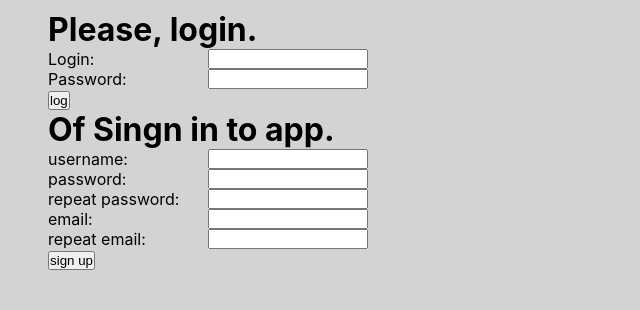
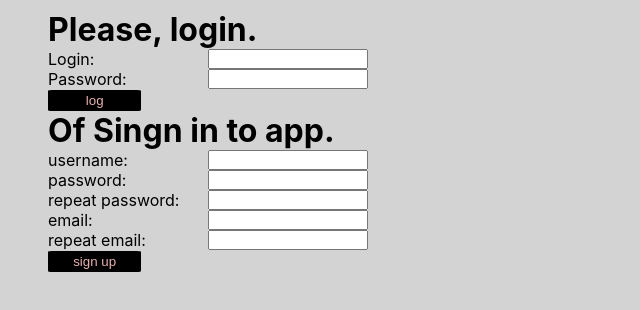
Before and after one commit to elzp/web-chat-app, a React (Create React App) app: page / in a window 1280 px wide. Shown: the top 310 px of the page, without its empty margins (0-640 px from the left). Built offline with nearby package versions, Linux system fonts and the light colour scheme.

Commit message:
Add styling for buttons in app

```diff
--- a/src/App.css
+++ b/src/App.css
@@ -10,6 +10,14 @@
   height:100%;
 }
 
+button {
+  background-color: black;
+  color: rgb(231, 176, 176);
+  width: 7em;
+  text-align: center;
+  border-radius: 5%;
+  border: solid black;
+}
 /* .App-logo {
   height: 40vmin;
   pointer-events: none;
```
